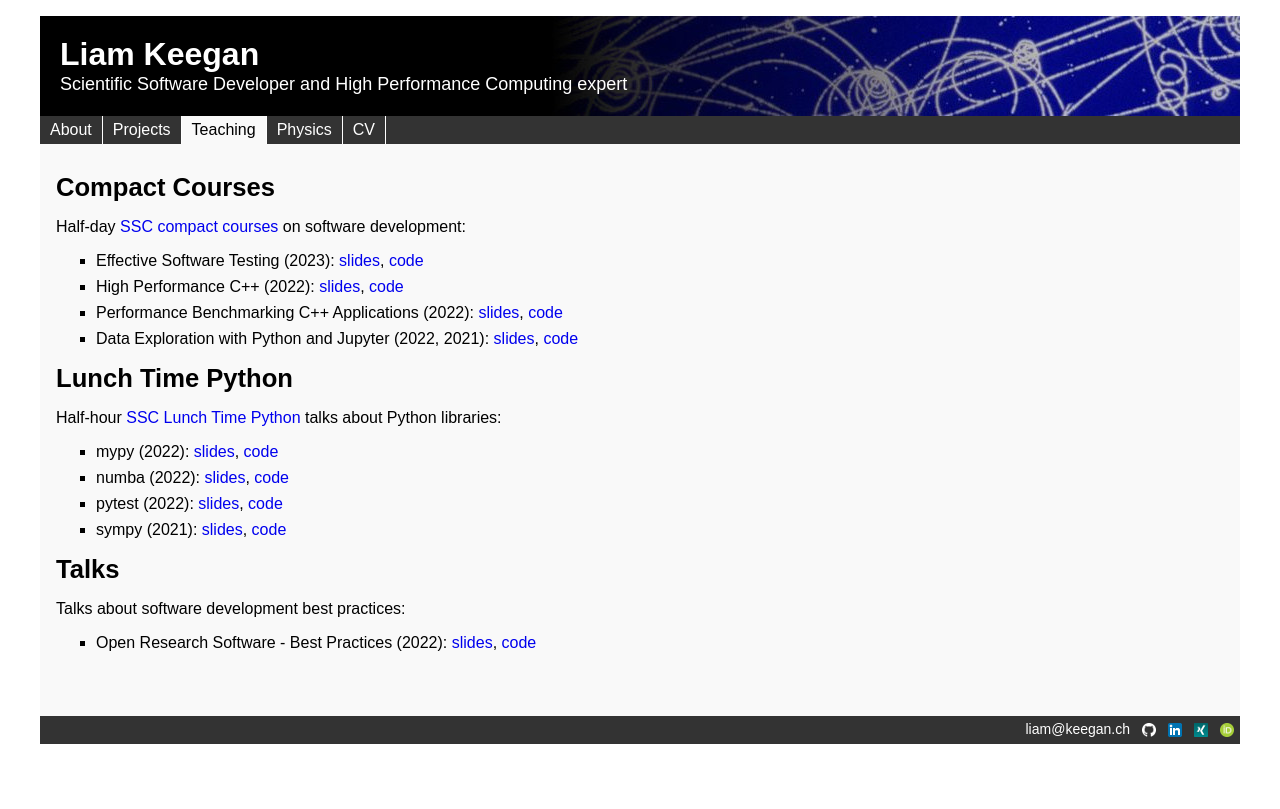
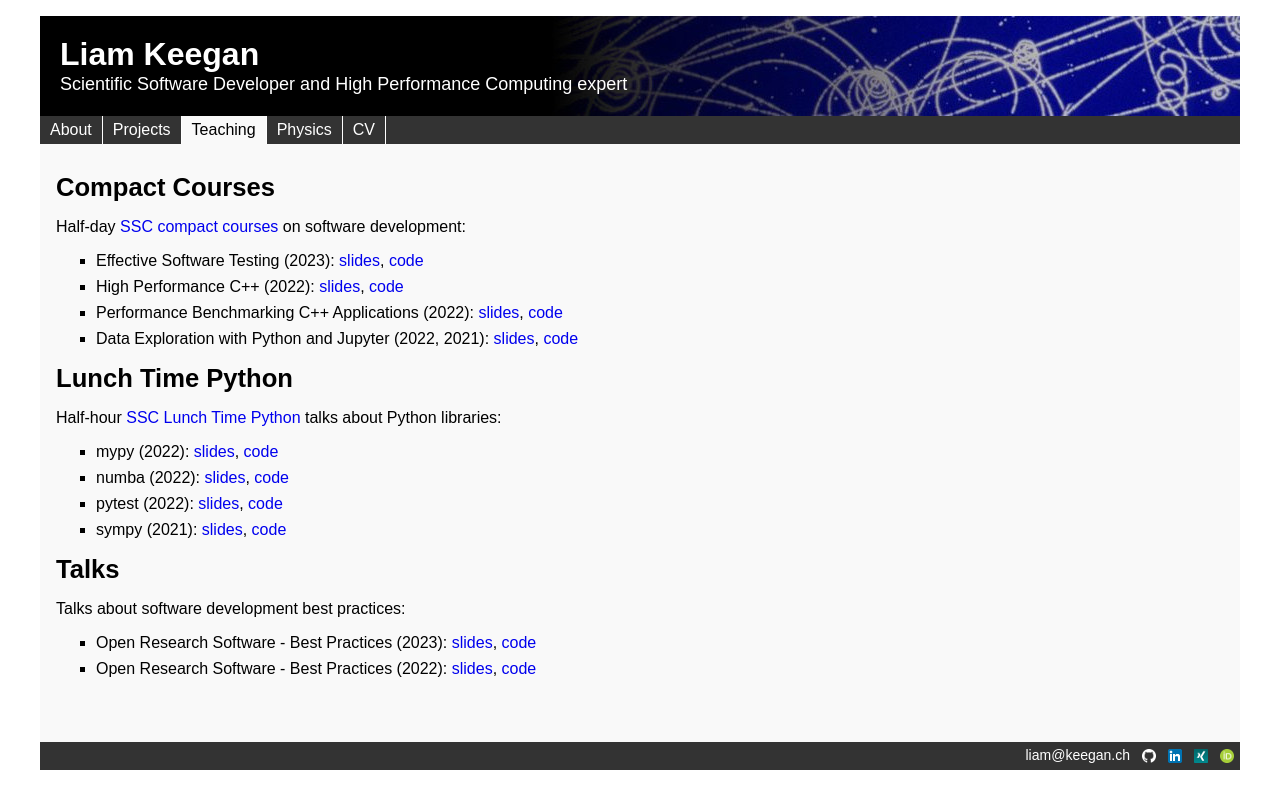
Before and after one commit to lkeegan/lkeegan.github.io, a Jekyll site: the page built from teaching.md, in a window 1280 px wide. Shown: the top 809 px of the page. Built offline with Jekyll 4.4.1, drawn with Linux system fonts in a browser that asks for light colours.

Commit message:
add 4EU+ 2023 talk, zenodo link todo

```diff
--- a/_data/teaching.yml
+++ b/_data/teaching.yml
@@ -47,6 +47,10 @@
 - title: Talks
   description: 'Talks about software development best practices'
   items:
+    - year: 2023
+      title: Open Research Software - Best Practices
+      slides: talks/EU2023.pdf
+      code: https://zenodo.org/
     - year: 2022
       title: Open Research Software - Best Practices
       slides: talks/EU2022.pdf
```
Also changed, not shown: .pre-commit-config.yaml, 1 other file.
